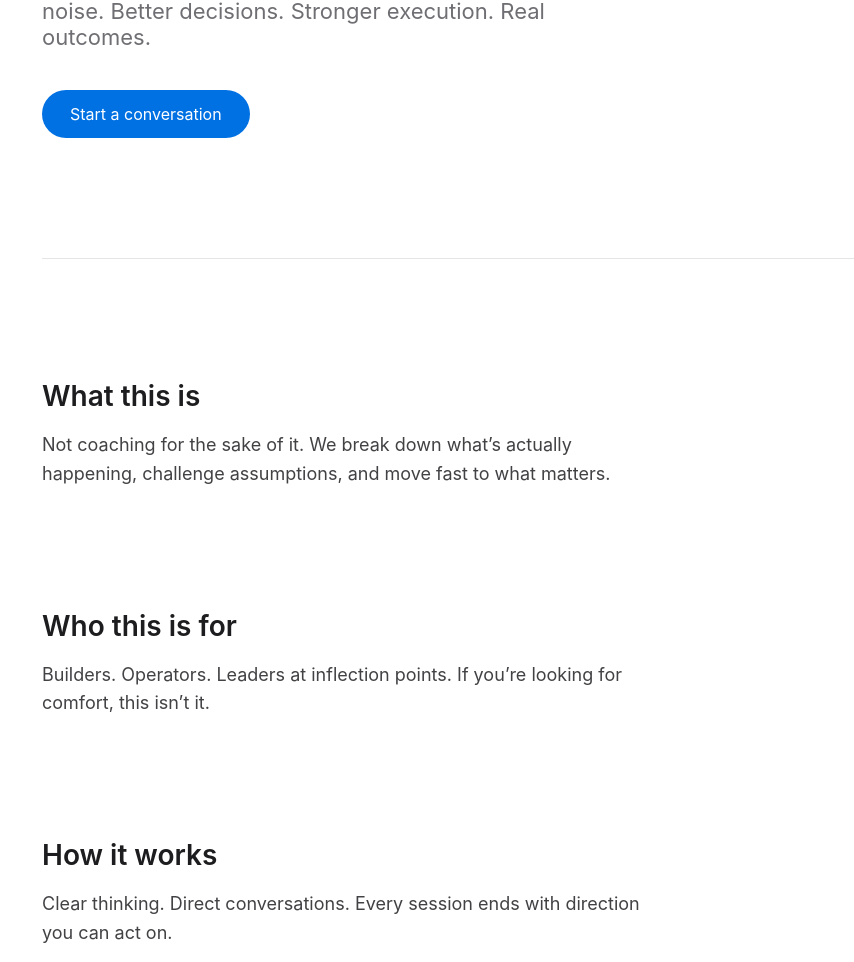
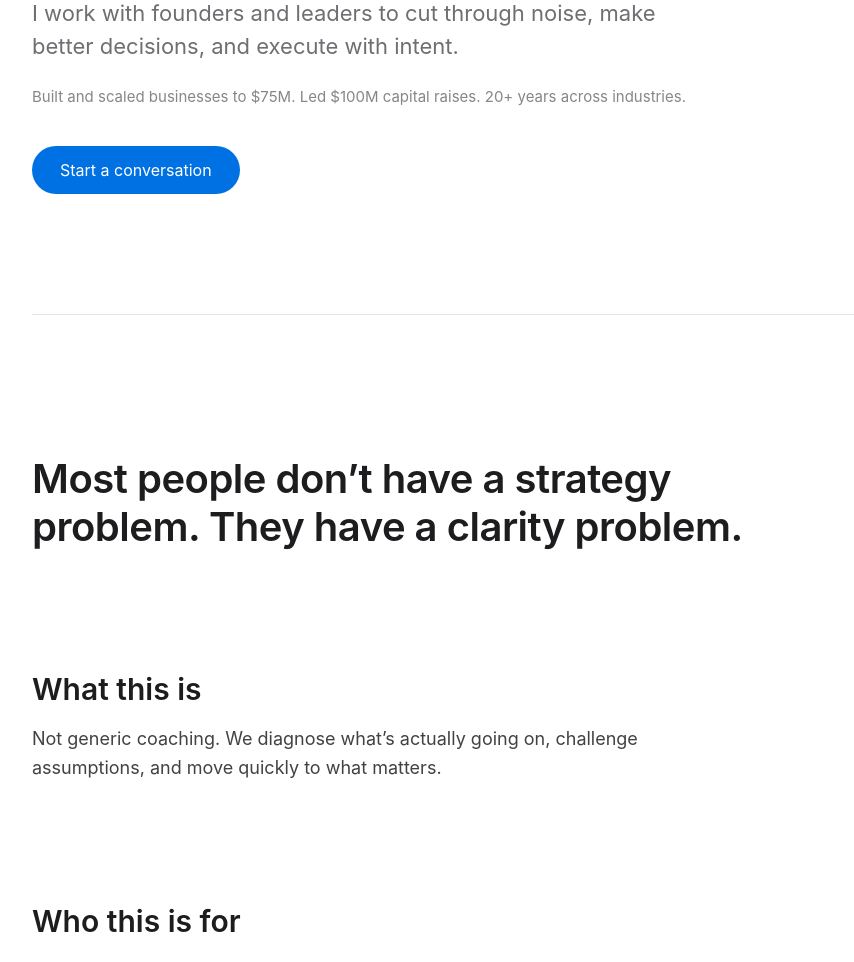
Before and after one commit to ds0291/test-site, a plain HTML site: page index.html in a window 1280 px wide. Shown: the part 302-1264 px from the top of the page, without its empty margins (148-1002 px from the left). Drawn offline with Linux system fonts and the light colour scheme.

Commit message:
Revise index.html for clarity and layout improvements
Updated the title and improved text clarity throughout the page. Adjusted styles for better layout and readability.

```diff
--- a/index.html
+++ b/index.html
@@ -1,7 +1,7 @@
 <!DOCTYPE html>
 <html>
 <head>
-  <title>Deepak | Think Better</title>
+  <title>Deepak | Clarity. Decisions. Execution.</title>
   <meta name="viewport" content="width=device-width, initial-scale=1.0">
   <style>
     body {
@@ -12,40 +12,31 @@
     }
 
     .container {
-      max-width: 900px;
+      max-width: 920px;
       margin: auto;
-      padding: 100px 20px;
+      padding: 120px 24px;
     }
 
     h1 {
-      font-size: 64px;
+      font-size: 72px;
       font-weight: 600;
-      letter-spacing: -1px;
+      letter-spacing: -1.5px;
       margin: 0;
+      line-height: 1.05;
     }
 
     .subtext {
       font-size: 22px;
       color: #6e6e73;
-      margin-top: 20px;
-      max-width: 600px;
+      margin-top: 28px;
+      max-width: 640px;
+      line-height: 1.5;
     }
 
-    .section {
-      margin-top: 120px;
-    }
-
-    .section h2 {
-      font-size: 28px;
-      font-weight: 600;
-      margin-bottom: 10px;
-    }
-
-    .section p {
-      font-size: 18px;
-      color: #424245;
-      max-width: 600px;
-      line-height: 1.6;
+    .proof {
+      margin-top: 24px;
+      font-size: 15px;
+      color: #86868b;
     }
 
     .cta {
@@ -74,9 +65,35 @@
       margin-top: 120px;
     }
 
+    .section {
+      margin-top: 120px;
+      max-width: 640px;
+    }
+
+    .section h2 {
+      font-size: 30px;
+      font-weight: 600;
+      margin-bottom: 12px;
+    }
+
+    .section p {
+      font-size: 18px;
+      color: #424245;
+      line-height: 1.6;
+    }
+
+    .statement {
+      margin-top: 140px;
+      font-size: 40px;
+      font-weight: 600;
+      line-height: 1.2;
+      letter-spacing: -0.5px;
+      max-width: 720px;
+    }
+
     .fade {
       opacity: 0;
-      transform: translateY(20px);
+      transform: translateY(24px);
       transition: all 0.8s ease;
     }
 
@@ -90,12 +107,16 @@
 
 <div class="container">
 
-  <h1>Think better.</h1>
-  <h1>Execute sharper.</h1>
+  <h1>Clarity, first.</h1>
+  <h1>Everything else follows.</h1>
 
   <p class="subtext">
-    I work with founders and leaders who want clarity, not noise.
-    Better decisions. Stronger execution. Real outcomes.
+    I work with founders and leaders to cut through noise, make better decisions,
+    and execute with intent.
+  </p>
+
+  <p class="proof">
+    Built and scaled businesses to $75M. Led $100M capital raises. 20+ years across industries.
   </p>
 
   <div class="cta">
@@ -104,28 +125,34 @@
 
   <div class="divider"></div>
 
+  <div class="statement fade">
+    Most people don’t have a strategy problem.
+    They have a clarity problem.
+  </div>
+
   <div class="section fade">
     <h2>What this is</h2>
     <p>
-      Not coaching for the sake of it.
-      We break down what’s actually happening, challenge assumptions,
-      and move fast to what matters.
+      Not generic coaching.
+      We diagnose what’s actually going on, challenge assumptions,
+      and move quickly to what matters.
     </p>
   </div>
 
   <div class="section fade">
     <h2>Who this is for</h2>
     <p>
-      Builders. Operators. Leaders at inflection points.
-      If you’re looking for comfort, this isn’t it.
+      Founders, operators, and leaders at inflection points.
+      If you want comfort, this won’t work.
+      If you want clarity and progress, it will.
     </p>
   </div>
 
   <div class="section fade">
-    <h2>How it works</h2>
+    <h2>How we work</h2>
     <p>
-      Clear thinking. Direct conversations.
-      Every session ends with direction you can act on.
+      Direct conversations. Structured thinking. Clear outcomes.
+      Every session ends with decisions you can act on.
     </p>
   </div>
 
@@ -134,7 +161,7 @@
 <script>
   const faders = document.querySelectorAll('.fade');
 
-  const appearOnScroll = new IntersectionObserver(entries => {
+  const observer = new IntersectionObserver(entries => {
     entries.forEach(entry => {
       if (entry.isIntersecting) {
         entry.target.classList.add('visible');
@@ -142,9 +169,7 @@
     });
   });
 
-  faders.forEach(fader => {
-    appearOnScroll.observe(fader);
-  });
+  faders.forEach(el => observer.observe(el));
 </script>
 
 </body>
```
